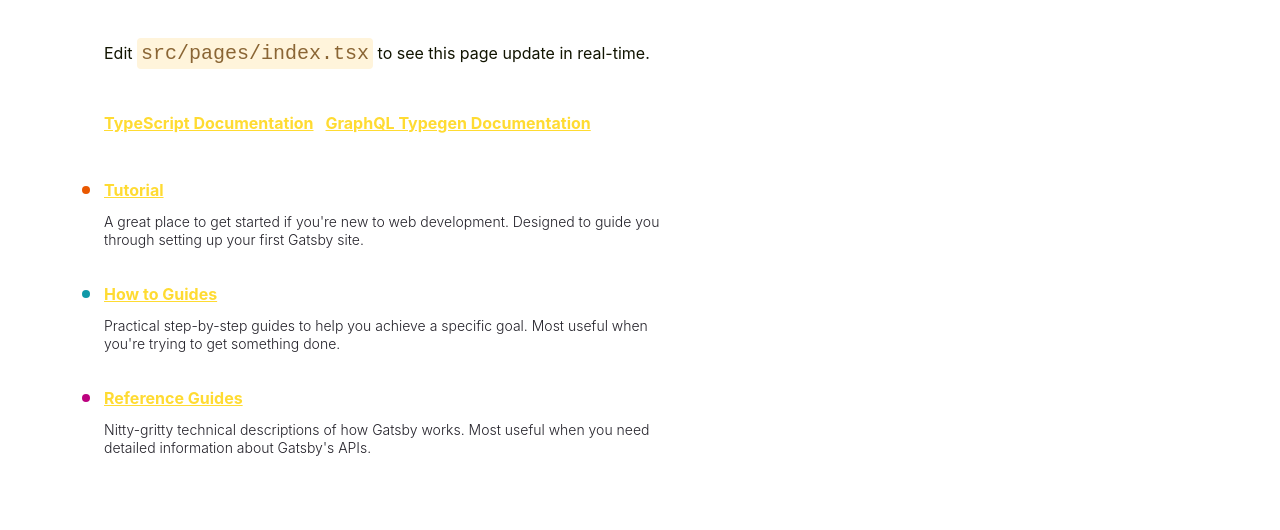
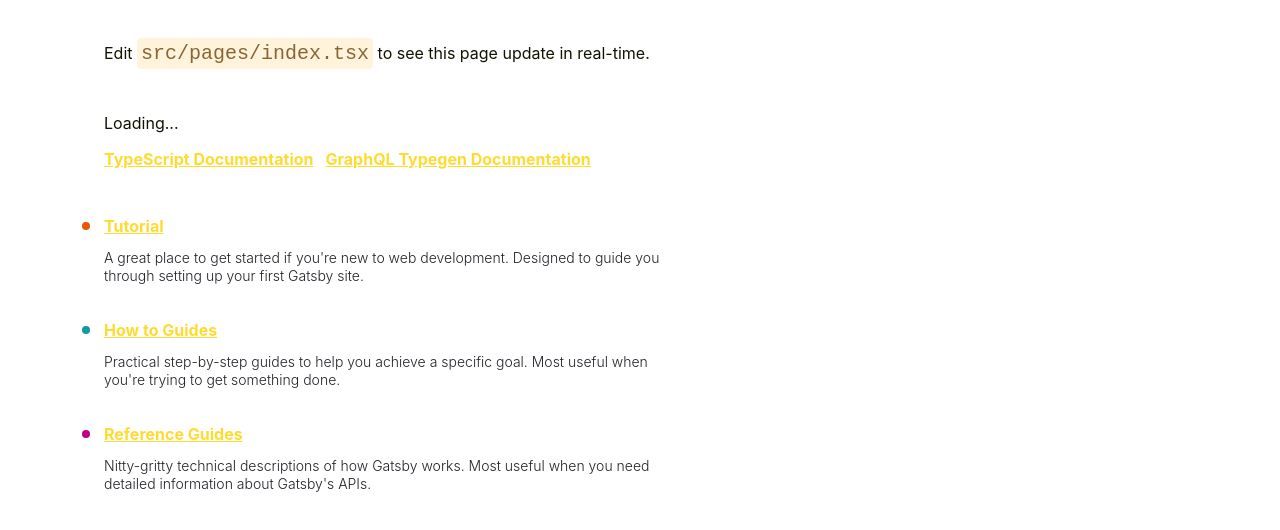
Before and after one commit to YellowAmelie109/Disco-Listening-Habits, a Gatsby site in the folder Gatsby/: page / in a window 1280 px wide. Shown: the part 204-734 px from the top of the page. Built offline with nearby package versions, Linux system fonts and the light colour scheme; Gatsby itself is replaced by a stand-in of ours.

Commit message:
Update PieChart.tsx

```diff
--- a/Gatsby/src/components/PieChart.tsx
+++ b/Gatsby/src/components/PieChart.tsx
@@ -140,6 +140,8 @@ const PieChart = () => {  //width controls both width and height of the pie char
         </div>
       </>
     );
+  } else{
+    return (<p>Loading...</p>)
   };
 };
 
```
